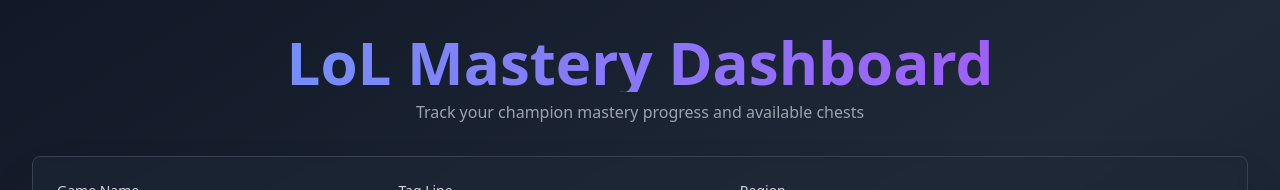
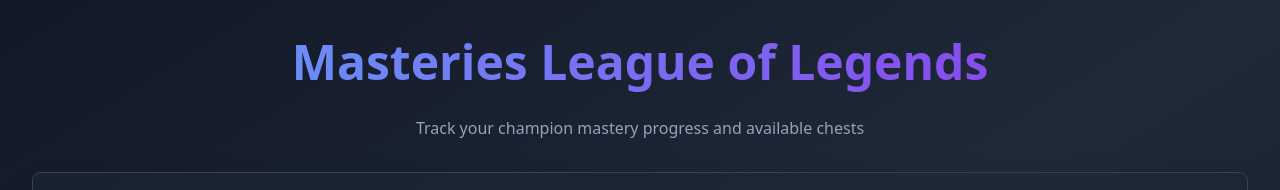
Before and after one commit to Draxgter1001/league-mastery, a React (Vite) app in the folder lol-mastery-frontend/: page / in a window 1280 px wide. Shown: the top 190 px of the page. Built offline with nearby package versions, Linux system fonts and the light colour scheme; no server answers.

Commit message:
Small fixes

```diff
--- a/lol-mastery-frontend/index.html
+++ b/lol-mastery-frontend/index.html
@@ -2,9 +2,9 @@
 <html lang="en">
   <head>
     <meta charset="UTF-8" />
-    <link rel="icon" type="image/svg+xml" href="/vite.svg" />
+    <link rel="icon" type="image/svg+xml" href="/MLOLIcon.png" />
     <meta name="viewport" content="width=device-width, initial-scale=1.0" />
-    <title>lol-mastery-frontend</title>
+    <title>Masteries League of Legends</title>
   </head>
   <body>
     <div id="root"></div>
--- a/lol-mastery-frontend/src/pages/Home.jsx
+++ b/lol-mastery-frontend/src/pages/Home.jsx
@@ -132,10 +132,10 @@
             <div className="max-w-7xl mx-auto">
                 {/* Header */}
                 <div className="text-center mb-8">
-                    <h1 className="text-4xl md:text-6xl font-bold mb-2 bg-gradient-to-r from-blue-400 via-purple-500 to-pink-500 bg-clip-text text-transparent animate-gradient">
-                        LoL Mastery Dashboard
+                    <h1 className="text-5xl font-bold text-transparent bg-clip-text bg-gradient-to-r from-blue-400 to-purple-600 leading-tight pb-2">
+                        Masteries League of Legends
                     </h1>
-                    <p className="text-gray-400 text-sm md:text-base">
+                    <p className="text-slate-400 mt-4">
                         Track your champion mastery progress and available chests
                     </p>
                 </div>
```
Also changed, not shown: 1 other file (tests, documents, lock files or other folders).
